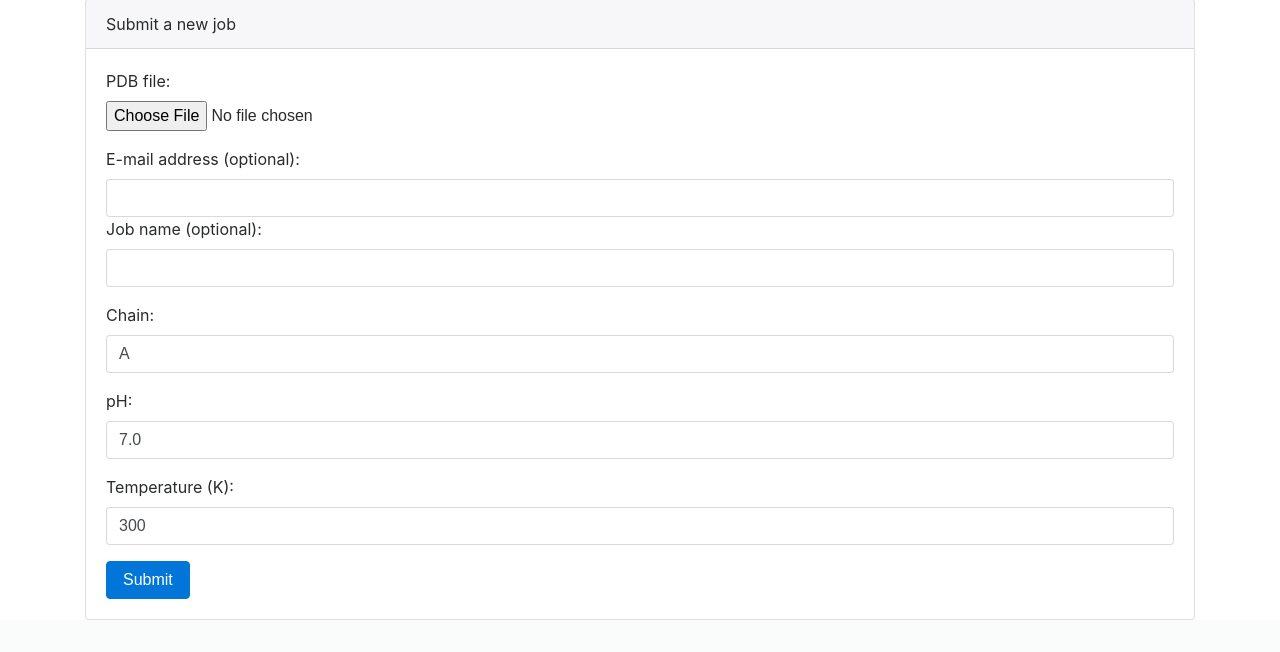
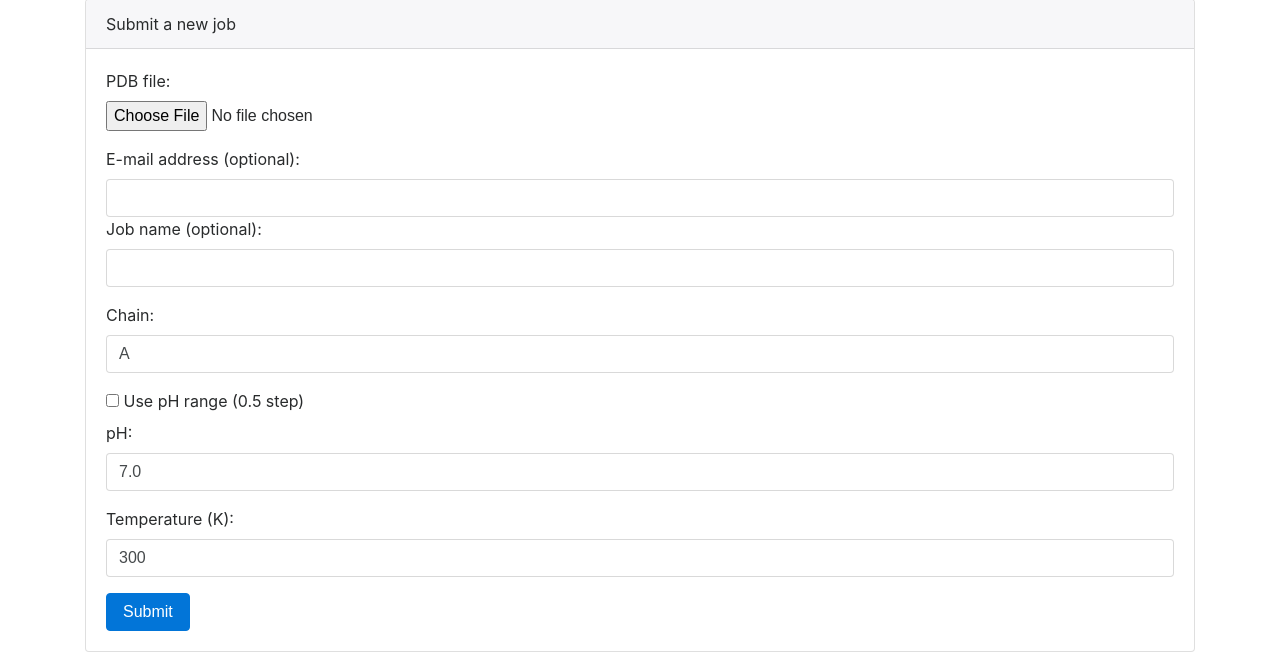
Before and after one commit to brunorf/tksamc_web, a Flask app: page / in a window 1280 px wide. Shown: the part 288-940 px from the top of the page. Before the commit the page ends 908 px from the top, so only its background shows below. Run offline with Flask 2, Linux system fonts and the light colour scheme; parts of the project's set-up code (start-up, migrations or seed data) failed here and were passed over; some libraries are stand-ins or nearby versions.

Commit message:
Agora o usuário pode escolher o range de pH

```diff
--- a/static/js/script.js
+++ b/static/js/script.js
@@ -1,45 +1,5 @@
 $(document).ready(function() {
-  $('form#submit_job_form').submit(function(event) {
-    var form_data = new FormData();
-    modal_body = $('#output .modal-body');
-    close_button = $('#output button');
-    modal_body.html('Please wait while your job is running...');
-    // close_button.hide();
-    $('#output').modal('show');
-
-
-    form_data.append('pH', $('input[name=pH]').val());
-    form_data.append('temperature', $('input[name=temperature]').val());
-    form_data.append('input_file', $('input[name=input_file]')[0].files[0]);
-
-    $.ajax({
-      url: $(this).attr('action'),
-      data: form_data,
-      type: 'POST',
-      contentType: false, // NEEDED, DON'T OMIT THIS (requires jQuery 1.6+)
-      processData: false, // NEEDED, DON'T OMIT THIS
-      success: function(data) {
-        modal_body.html("Output file: <a href='" + data.job_dir + '/' + data.output + "' target='_blank'>" + data.output + "</a><br/><br/>" +
-        "<img widht='332' height='249' src=" + data.job_dir + "/" + data.image + "><br/><br/>" +
-        "<a data-toggle='collapse' href='#collapseExample' aria-expanded='false' aria-controls='collapseExample'>" +
-        "Show script output" +
-        "</a>" +
-        "<div class='collapse' id='collapseExample'>" +
-        "<div class='card card-block'>" +
-        data.stdout +
-        "</div>" +
-        "</div>"
-        );
-        $('#output').modal('show');
-        close_button.show();
-
-
-      },
-    });
-    data = {"image":"Fig_MC_5vab_pH_3.4_T_20.0.jpg","job_dir":"jobs/2017-04-20_15:42:46:700784","output":"Output_MC_5vab_pH_3.4_T_20.0.dat","stdout":"klajsdlask"};
-
-
-
-    return false;
-  });
+  $('#pH_range').click(function() {
+    $('#pH').prop('disabled', $('#pH_range').is(':checked'))
+  })
 });
--- a/templates/base.html
+++ b/templates/base.html
@@ -84,6 +84,7 @@
     <!-- /container -->
     <script src="{{ url_for('static', filename='js/jquery-3.2.1.min.js') }}"></script>
     <script src="{{ url_for('static', filename='bootstrap-4.0.0-alpha.6/js/bootstrap.min.js') }}"></script>
+    <script src="{{ url_for('static', filename='js/script.js') }}"></script>
 </body>
 
 </html>
--- a/templates/index.html
+++ b/templates/index.html
@@ -24,8 +24,14 @@
                     <input name="chain" id="chain" type="text" class="form-control" value="A">
                   </div>
                   <div class="form-group">
+                    <div class="form-check">
+                      <label class="form-check-label">
+                        <input name="pH_range" id="pH_range"  class="form-check-input" type="checkbox" value="">
+                        Use pH range (0.5 step)
+                      </label>
+                    </div>
                     <label for="pH">pH:</label>
-                    <input name="pH" id="ph" type="number" class="form-control" step="0.1" min="0" max="14" value="7.0">
+                    <input name="pH" id="pH" type="number" class="form-control" step="0.1" min="0" max="14" value="7.0">
                   </div>
                   <div class="form-group">
                     <label for="temperature">Temperature (K):</label>
```
